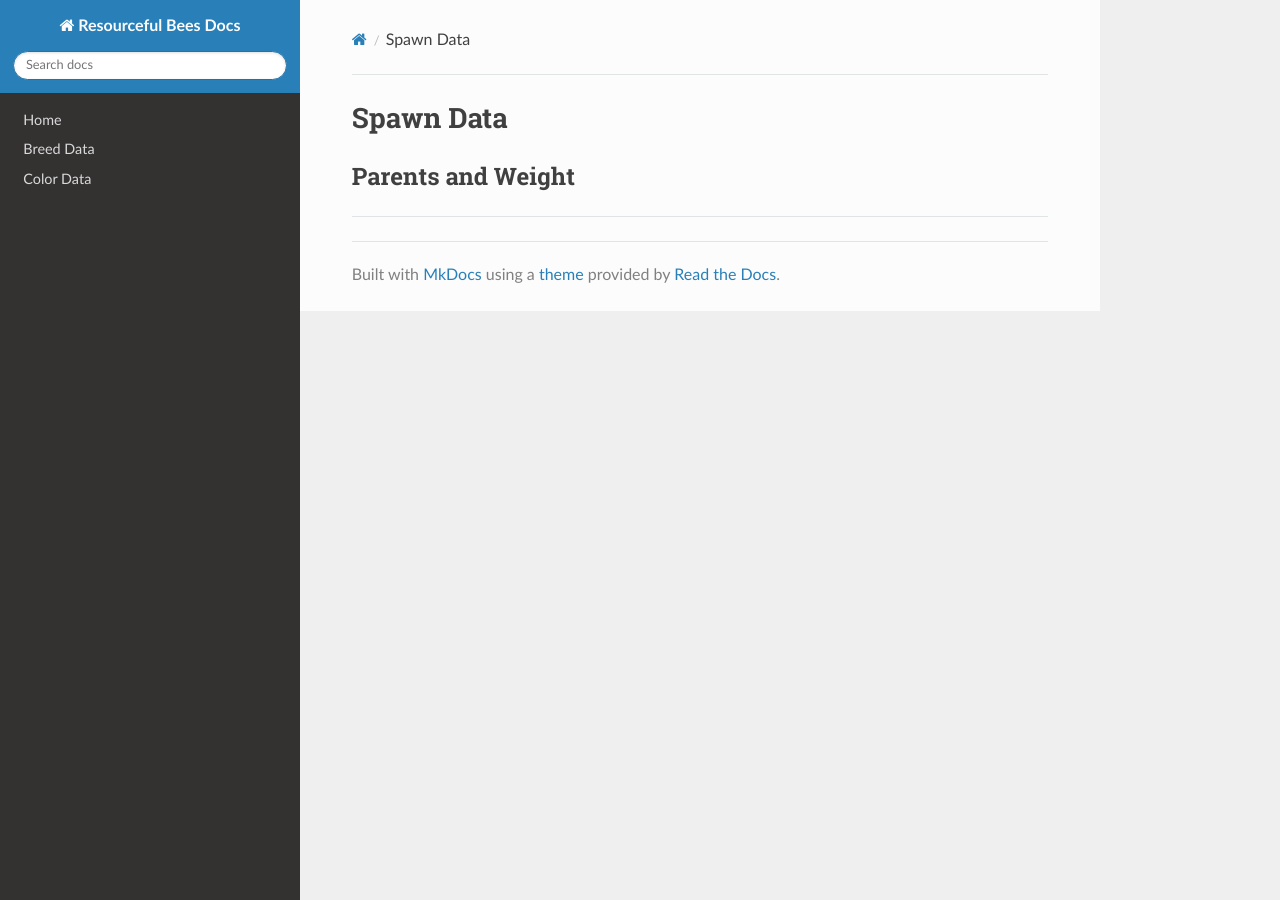
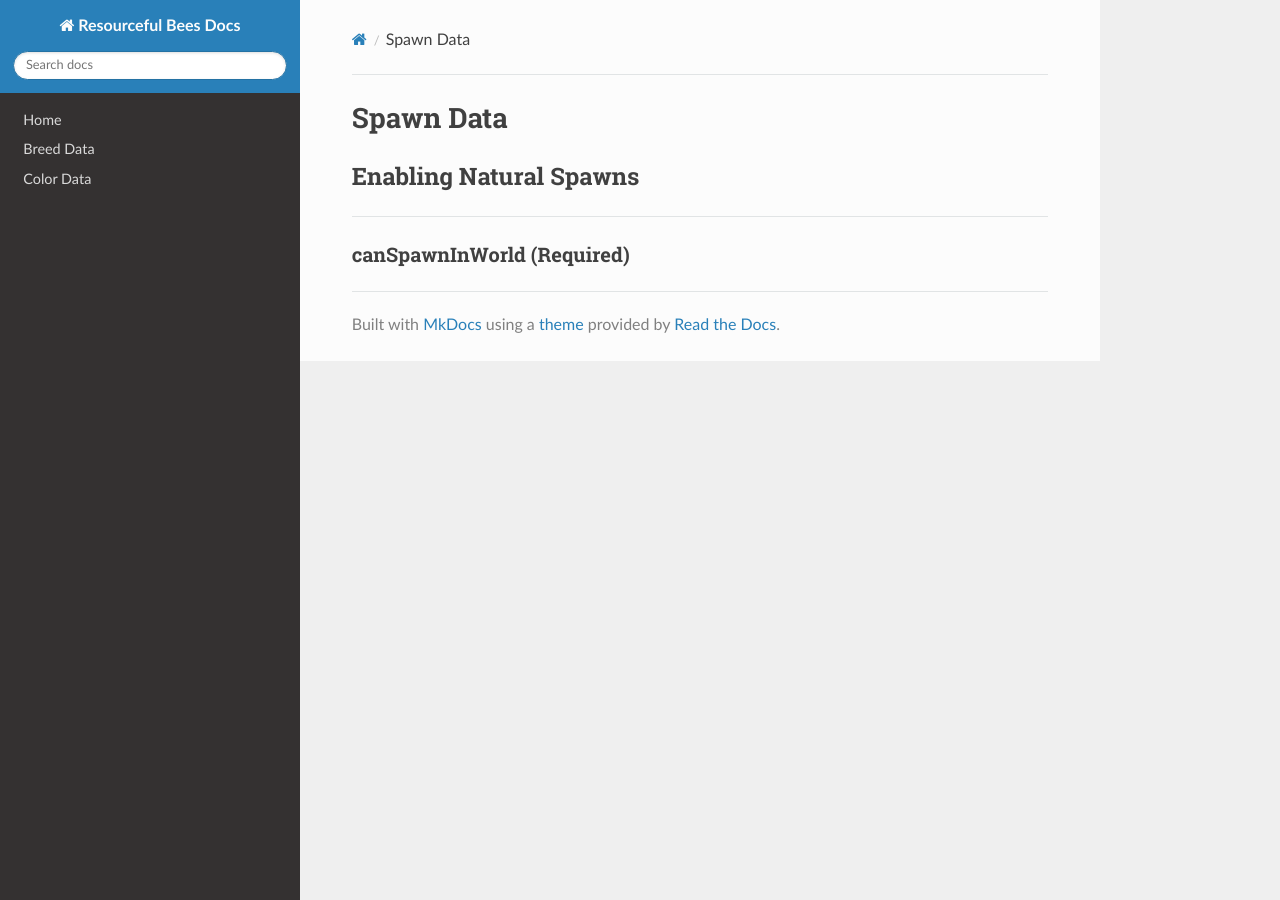
Before and after one commit to Team-Resourceful/ResourcefulBeesDocs, an MkDocs documentation site: the page built from docs/bee_data/spawn_data.md, in a window 1280 px wide. Built offline with MkDocs 1.6.1, drawn with Linux system fonts in a browser that asks for light colours; nearby versions of some CDN libraries.

Commit message:
docs/bee_data/spawn_data.md updated from https://stackedit.io/

```diff
--- a/docs/bee_data/spawn_data.md
+++ b/docs/bee_data/spawn_data.md
@@ -1,7 +1,11 @@
 # **Spawn Data**
 
-## **Parents and Weight**
+## **Enabling Natural Spawns**
 ***
+
+### **canSpawnInWorld** (Required)
+
+
 <!--stackedit_data:
-eyJoaXN0b3J5IjpbLTg4MjY4Mjc4OF19
+eyJoaXN0b3J5IjpbMzAzMjIxMjJdfQ==
 -->
```
